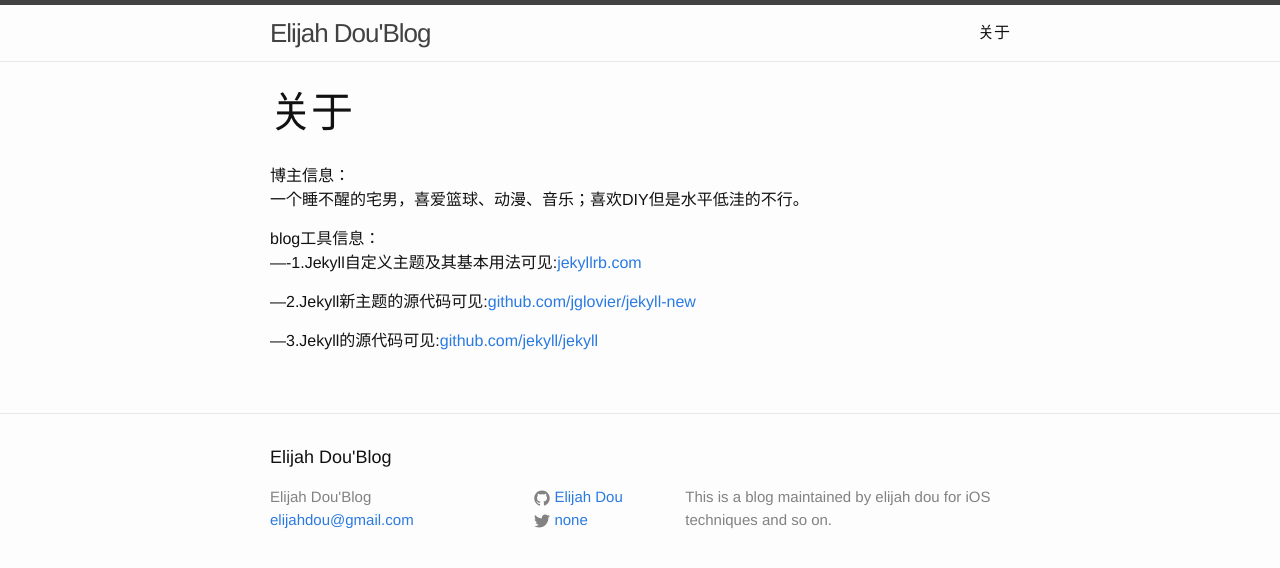
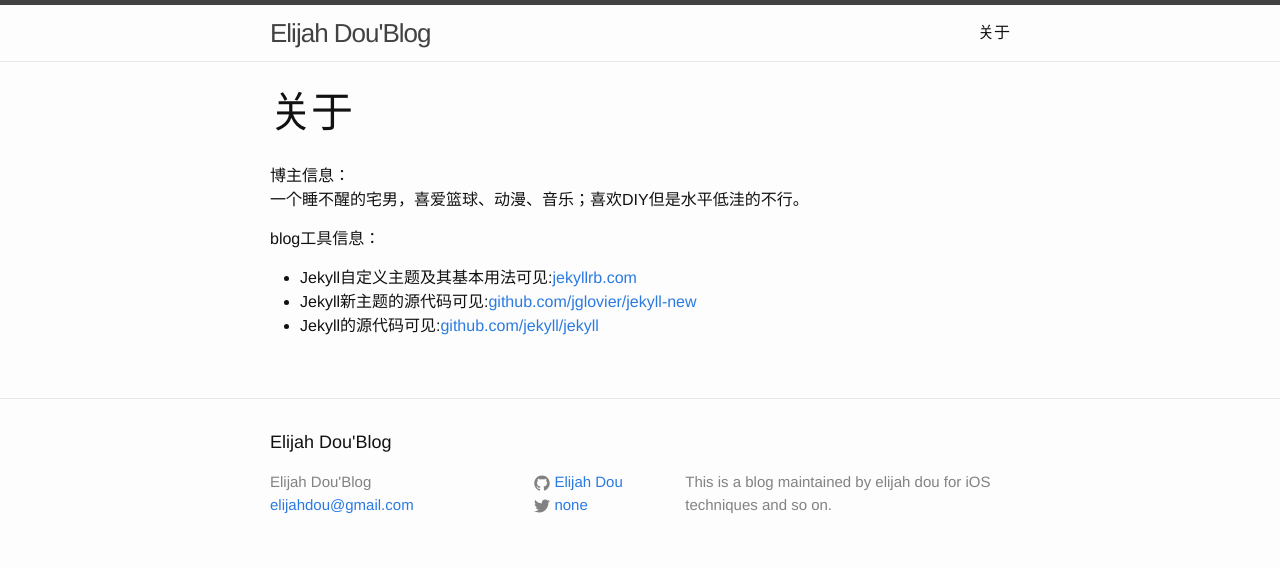
Before and after one commit to elijahDou/elijahDou.github.io, a Jekyll site: the page built from about.md, in a window 1280 px wide. Shown: the top 568 px of the page. Built offline with Jekyll 4.4.1, drawn with Linux system fonts in a browser that asks for light colours.

Commit message:
modify about.md with format

```diff
--- a/about.md
+++ b/about.md
@@ -8,12 +8,7 @@
 一个睡不醒的宅男，喜爱篮球、动漫、音乐；喜欢DIY但是水平低洼的不行。
 
 
-
-
-
 blog工具信息：
-----1.Jekyll自定义主题及其基本用法可见:[jekyllrb.com](http://jekyllrb.com/)
-
----2.Jekyll新主题的源代码可见:[github.com/jglovier/jekyll-new](https://github.com/jglovier/jekyll-new)
-
----3.Jekyll的源代码可见:[github.com/jekyll/jekyll](https://github.com/jekyll/jekyll)
+- Jekyll自定义主题及其基本用法可见:[jekyllrb.com](http://jekyllrb.com/)
+- Jekyll新主题的源代码可见:[github.com/jglovier/jekyll-new](https://github.com/jglovier/jekyll-new)
+- Jekyll的源代码可见:[github.com/jekyll/jekyll](https://github.com/jekyll/jekyll)
```
